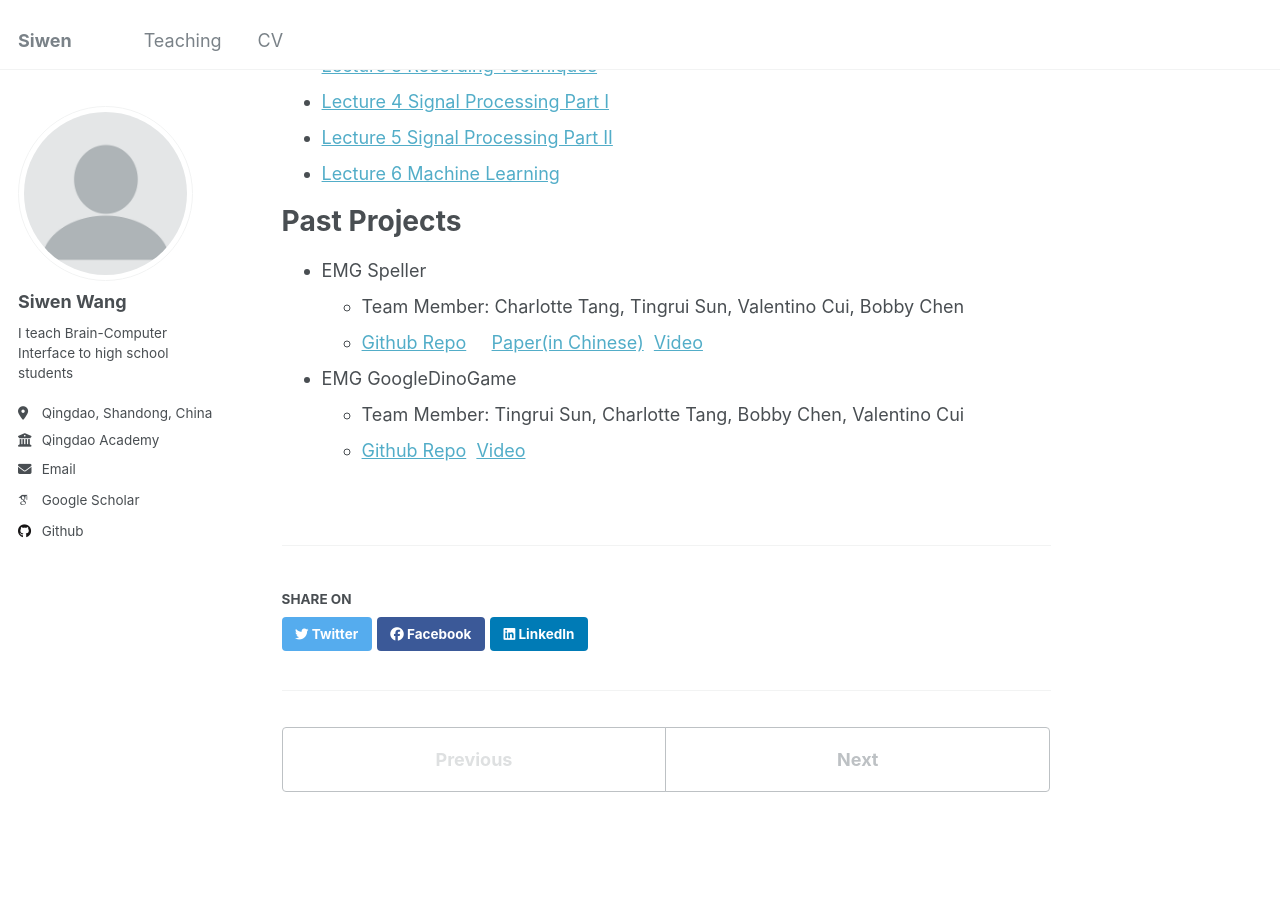
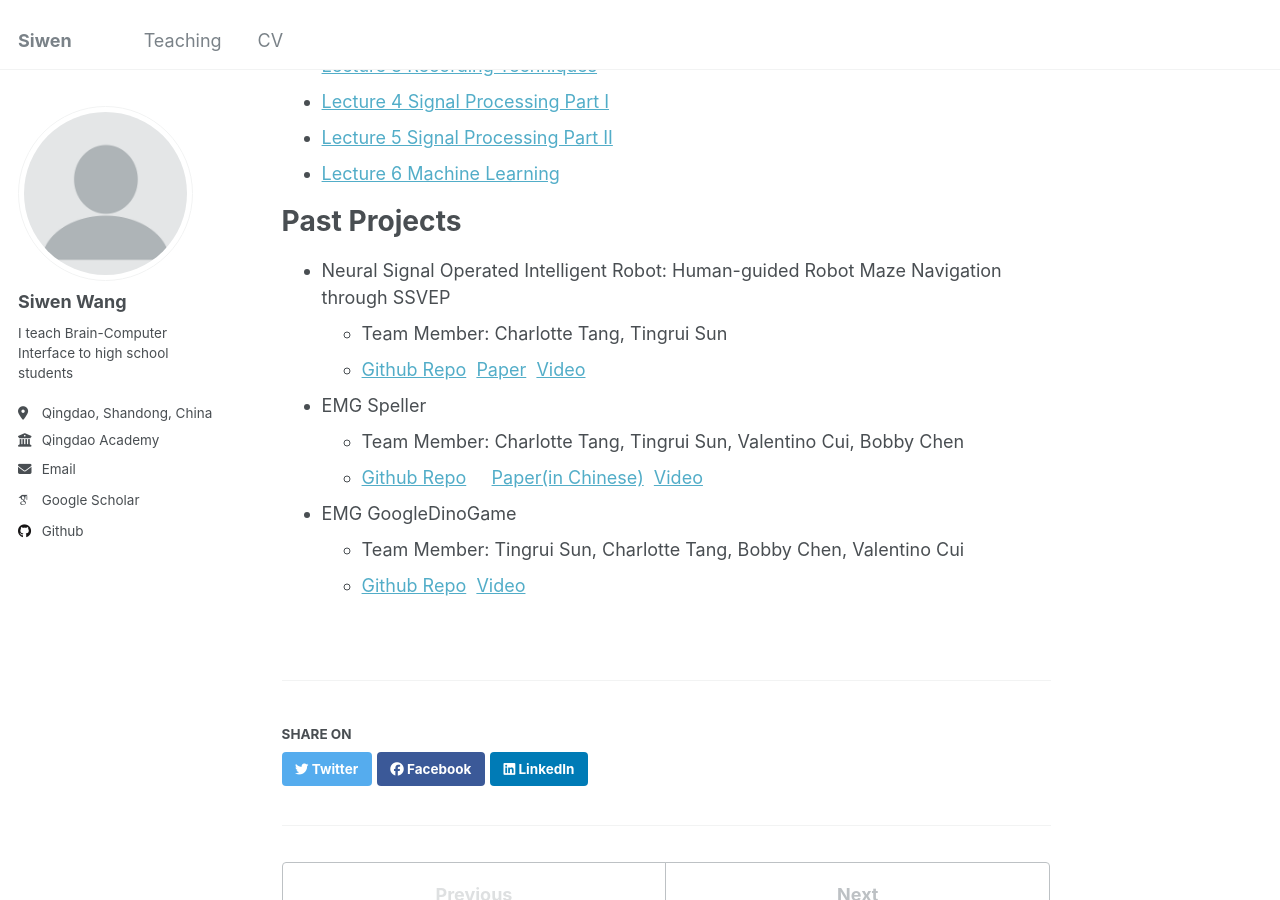
Before and after one commit to siw028/siwen.github.io, a Jekyll site: the page built from _teaching/2015-spring-teaching-1.md, in a window 1280 px wide and 900 px high, scrolled down 310 px. Built offline with Jekyll 4.4.1, drawn with Linux system fonts in a browser that asks for light colours; some web fonts are replaced.

Commit message:
Update 2015-spring-teaching-1.md

```diff
--- a/_teaching/2015-spring-teaching-1.md
+++ b/_teaching/2015-spring-teaching-1.md
@@ -20,6 +20,9 @@ Past Lecture Slides
 
 Past Projects
 ======
+* Neural Signal Operated Intelligent Robot: Human-guided Robot Maze Navigation through SSVEP
+    * Team Member: Charlotte Tang, Tingrui Sun
+    * [Github Repo](https://github.com/QABCI/Neural-Signal-Operated-Intelligent-Robot)&nbsp;&nbsp;[Paper](https://arxiv.org/abs/2410.11867)&nbsp;&nbsp;[Video](https://www.bilibili.com/video/BV13VhpeHETQ/?spm_id_from=333.999.0.0)
 * EMG Speller
     * Team Member: Charlotte Tang, Tingrui Sun, Valentino Cui, Bobby Chen
     * [Github Repo](https://github.com/QABCI/EMG-Speller-) &nbsp; &nbsp; [Paper(in Chinese)](https://siw028.github.io/siwen.github.io/files/BCI/EMG_speller.pdf)&nbsp;&nbsp;[Video](https://www.bilibili.com/video/BV1dW421F7yK/?spm_id_from=333.337.search-card.all.click)
```
